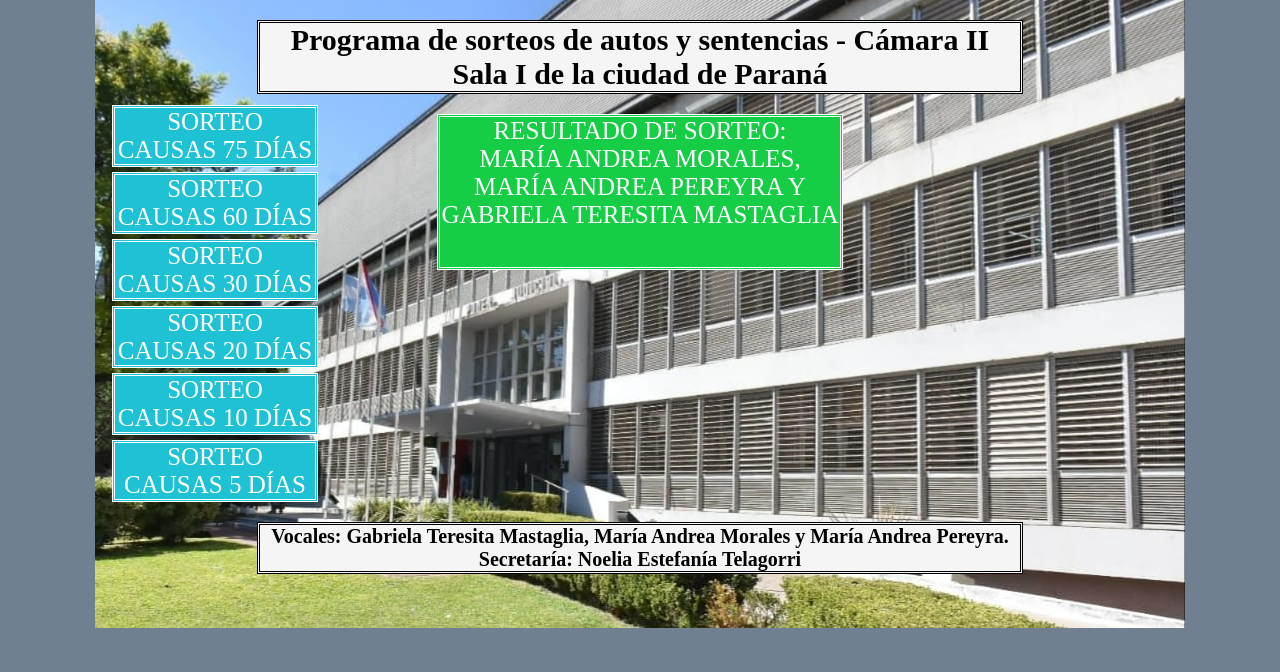
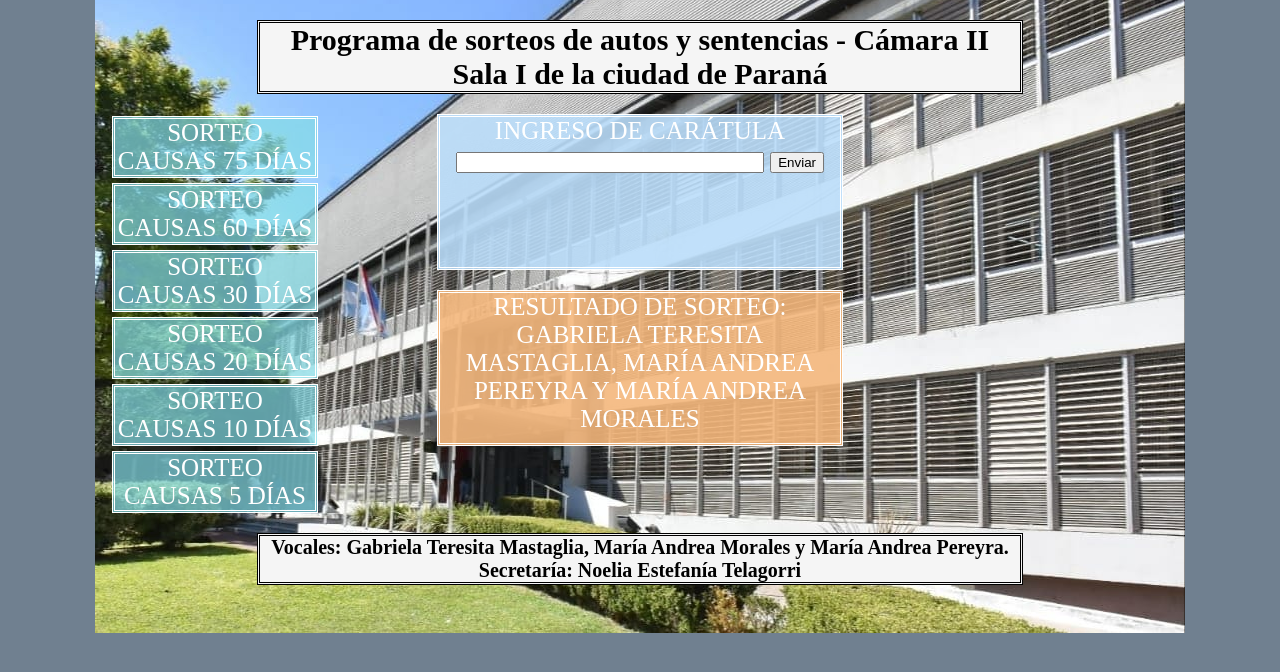
Before and after one commit to AdanCP/ProyectoSorteo, a plain HTML site: page Proyecto Sorteos Cámara/proyecto1.html in a window 1280 px wide. Both pictures are taken after a click on the item "SORTEO CAUSAS 75 DÍAS". Drawn offline with Linux system fonts and the light colour scheme.

Commit message:
Add files via upload

```diff
--- a/Proyecto Sorteos Cámara/proyecto1.html
+++ b/Proyecto Sorteos Cámara/proyecto1.html
@@ -77,7 +77,7 @@
 
 
 	#sorteos-gral {
-		margin-top: -170px;
+		margin-top: -335px;
 		margin-left: -850px;
 		margin-right: auto;
 		font-size: 25px;
@@ -96,7 +96,8 @@
 		margin-bottom: 5px;
 		margin-left: auto;
 		margin-right: auto;
-		background-color: #1fc1d5;
+		background-color: #84dce7b3;
+		cursor: pointer;
 	}
 
 	#sorteo-part {
@@ -120,16 +121,15 @@
   		transform: scale(1.2);
 	}
 
-	#resultado  {
+	#resultado   {
 		border-style: double;
 		border-color: white;
 		width: 400px;
 		height: 150px;
 		margin-top: 20px;
     	margin-left: auto;
-        margin-left: auto;
         margin-right: auto;
-		background-color: #16cd46;
+		background-color: #f4b77be3;
 		font-size: 25px;
 		color: white;
 		list-style-type: none;
@@ -141,6 +141,29 @@
   		animation: zoomIn 1.0s ease;
 	}
 
+	#ingreso   {
+		border-style: double;
+		border-color: white;
+		width: 400px;
+		height: 150px;
+		margin-top: 20px;
+    	margin-left: auto;
+        margin-right: auto;
+		background-color: #bbdefbe3;
+		font-size: 25px;
+		color: white;
+		list-style-type: none;
+		text-transform: uppercase;
+		text-align: center;
+	}
+
+	#ingreso {
+  		animation: zoomIn 1.0s ease;
+	}
+
+	#input {
+		width: 300px;
+	}
 
 
 
@@ -152,9 +175,14 @@
 	<div id= "contenedor_titulo"> <h1 id="titulo"> Programa de sorteos de autos y sentencias - Cámara II Sala I de la ciudad de Paraná </h1></div>
 
 	<div>
+		<form method="post" action="action.php" id="ingreso">
+        Ingreso de carátula <input name="ingresacaratula" type="text" value="" id="input"/>
+        <button type="submit" class="btn-enviar">Enviar</button>
+        </form>
+	</div>
 
+	<div>
 		<p id="resultado"> Resultado de sorteo: <br> <span id="resultado-sorteo"></span></p>
-
 	</div>
 
 
@@ -230,33 +258,38 @@
 	camaraCivil.vocalia3 = "María Andrea Pereyra"
 	camaraCivil.secretaria = "Noelia Estefanía Telagorri"
 
+	const composicionCamara = [
+  {"orden 1": "Gabriela Teresita Mastaglia, María Andrea Morales y María Andrea Pereyra"},
+  {"orden 2": "Gabriela Teresita Mastaglia, María Andrea Pereyra y María Andrea Morales"},
+  {"orden 3": "María Andrea Morales, Gabriela Teresita Mastaglia y María Andrea Pereyra"},
+  {"orden 4": "María Andrea Morales, María Andrea Pereyra y Gabriela Teresita Mastaglia"},
+  {"orden 5": "María Andrea Pereyra, Gabriela Teresita Mastaglia y María Andrea Morales"},
+  {"orden 6": "María Andrea Pereyra, María Andrea Morales y Gabriela Teresita Mastaglia"}
+	]
 
-	const composicionCamara = [{"orden 1": "Gabriela Teresita Mastaglia, María Andrea Morales y María Andrea Pereyra"}, {"orden 2": "Gabriela Teresita Mastaglia, María Andrea Pereyra y María Andrea Morales"}, {"orden 3": "María Andrea Morales, Gabriela Teresita Mastaglia y María Andrea Pereyra"}, {"orden 4": "María Andrea Morales, María Andrea Pereyra y Gabriela Teresita Mastaglia"}, {"orden 5": "María Andrea Pereyra, Gabriela Teresita Mastaglia y María Andrea Morales"}, {"orden 6": "María Andrea Pereyra, María Andrea Morales y Gabriela Teresita Mastaglia"}]
+	let opcionesSorteadas = [];
 
-	const sorteo = function () {return composicionCamara[Math.floor(Math.random() * composicionCamara.length)]}
-	console.log(sorteo())
+	const sorteo = function() {
+  	if (opcionesSorteadas.length === composicionCamara.length) {
+    opcionesSorteadas = []
+  	}
+  	let opcionSorteada
+  		do { opcionSorteada = composicionCamara[Math.floor(Math.random() * composicionCamara.length)]}
+  		while (opcionesSorteadas.includes(opcionSorteada))
+  	opcionesSorteadas.push(opcionSorteada)
+  	let opcionSorteadaTexto = Object.values(opcionSorteada)[0]
+  	return opcionSorteadaTexto;
+	}
 
+	const clickEnLi = function() {
+  	let resultado = sorteo()
+  	let resultadoParrafo = document.getElementById("resultado-sorteo")
+  	resultadoParrafo.textContent = resultado
+	}
 
-	 // let sorteoPart = document.getElementById("sorteo-part");
-	 // 	sorteoPart.addEventListener("click", function() {
-  	 // let resultado = Object.values(sorteo())[0]
-  	 // let resultadoP = document.getElementById("resultado-sorteo");
-  	 // 	resultadoP.textContent = resultado
-
-
-  	let liElements = document.querySelectorAll("li")
-		for (let i = 0; i < liElements.length; i++) {
-  			liElements[i].addEventListener("click", function() {
-    		let resultado = Object.values(sorteo())[0]
-    		let resultadoP = document.getElementById("resultado-sorteo")
-    		resultadoP.textContent = resultado
-  })
-}
-
-
-
-
-
+	let todosLi = document.querySelectorAll("li");
+	for (let i = 0; i < todosLi.length; i++) {todosLi[i].addEventListener("click", clickEnLi);
+	}
 
 
 
```
